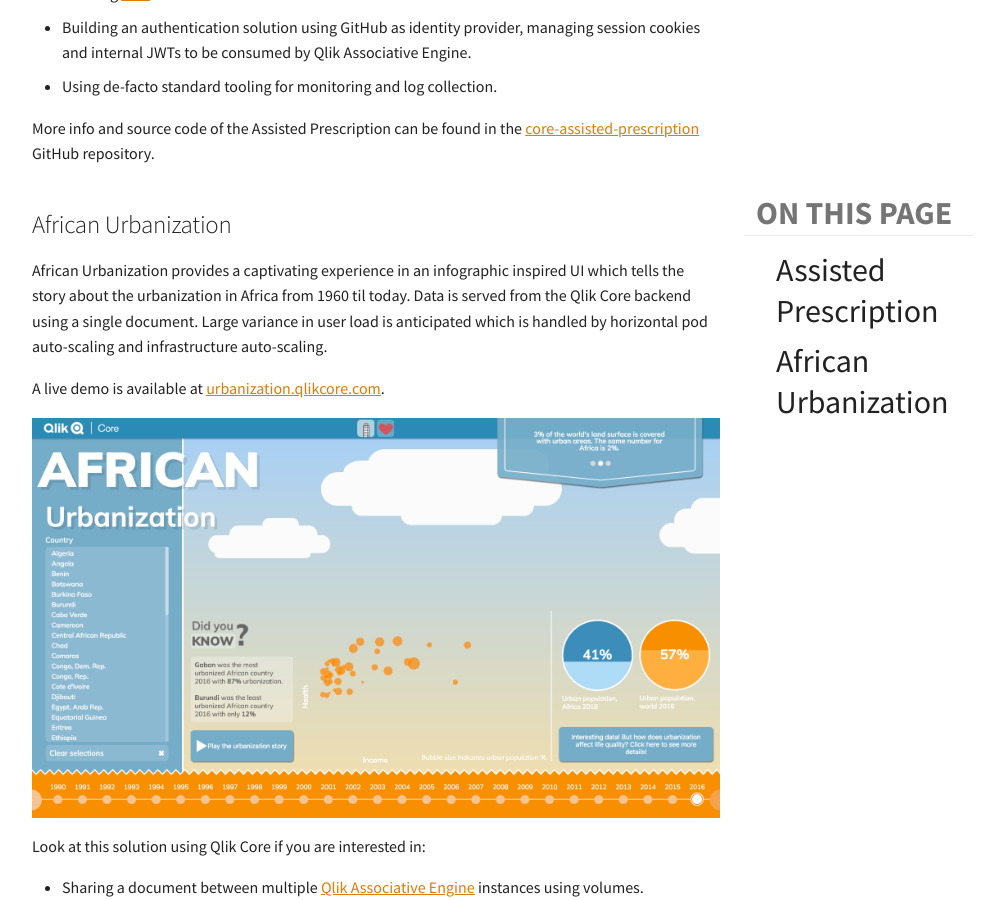
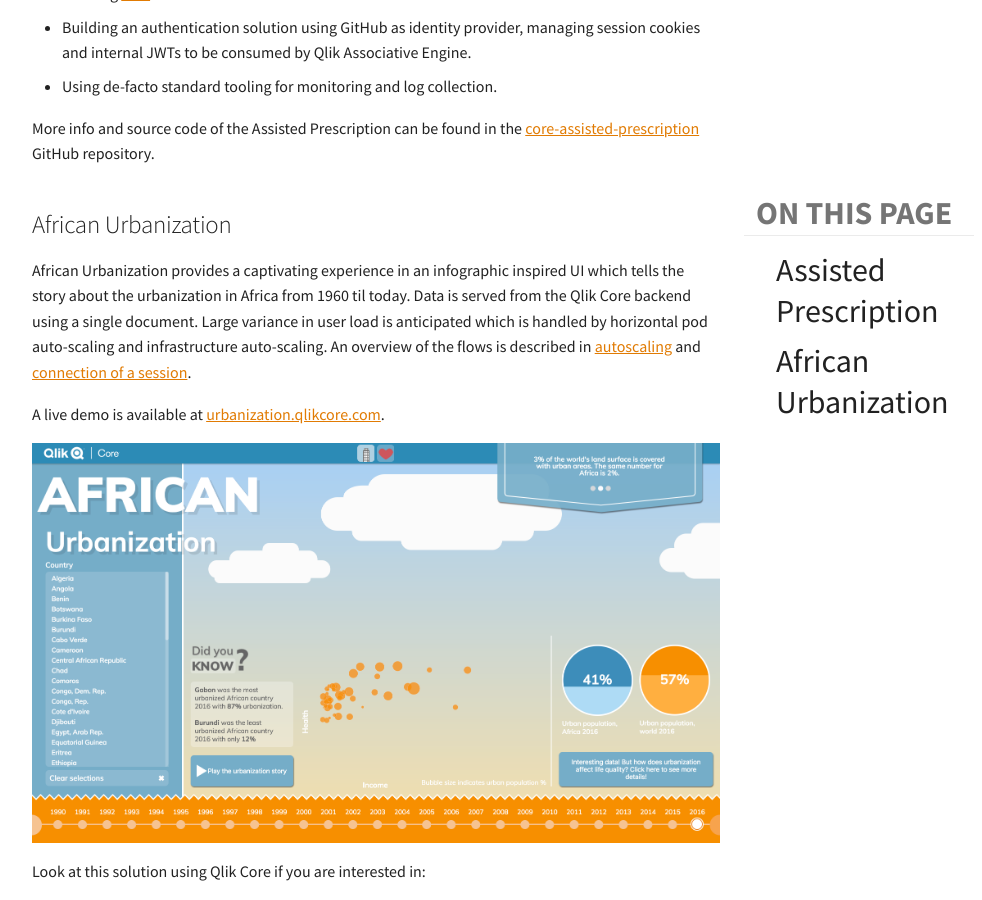
Before and after one commit to qlik-oss/core-website, an MkDocs documentation site: the page built from docs/use-cases.md, in a window 1280 px wide and 900 px high, scrolled down 1158 px. Shown: the whole window, without its empty margins (264-1246 px from the left). Built offline with MkDocs 1.6.1 and Material for MkDocs 9.7.7, drawn with Linux system fonts in a browser that asks for light colours; nearby versions of some CDN libraries; library files that are not in the unit come from our copies; comment, search, counter and statistics services are not loaded.

Commit message:
Adding session connection and scaling flow to use cases (#431)
* Adding session connection and scaling flow to use cases

* Fixing lint issues

```diff
--- a/docs/use-cases.md
+++ b/docs/use-cases.md
@@ -31,6 +31,8 @@
 African Urbanization provides a captivating experience in an infographic inspired UI which tells the story about the
 urbanization in Africa from 1960 til today. Data is served from the Qlik Core backend using a single document. Large
 variance in user load is anticipated which is handled by horizontal pod auto-scaling and infrastructure auto-scaling.
+An overview of the flows is described in [autoscaling](./images/urbanization_autoscaling.png) and
+[connection of a session](./images/urbanization_connection_of_one_session.png).
 
 A live demo is available at [urbanization.qlikcore.com](https://urbanization.qlikcore.com/).
 
```
Also changed, not shown: docs/images/urbanization_autoscaling.png (added), 1 other file.
